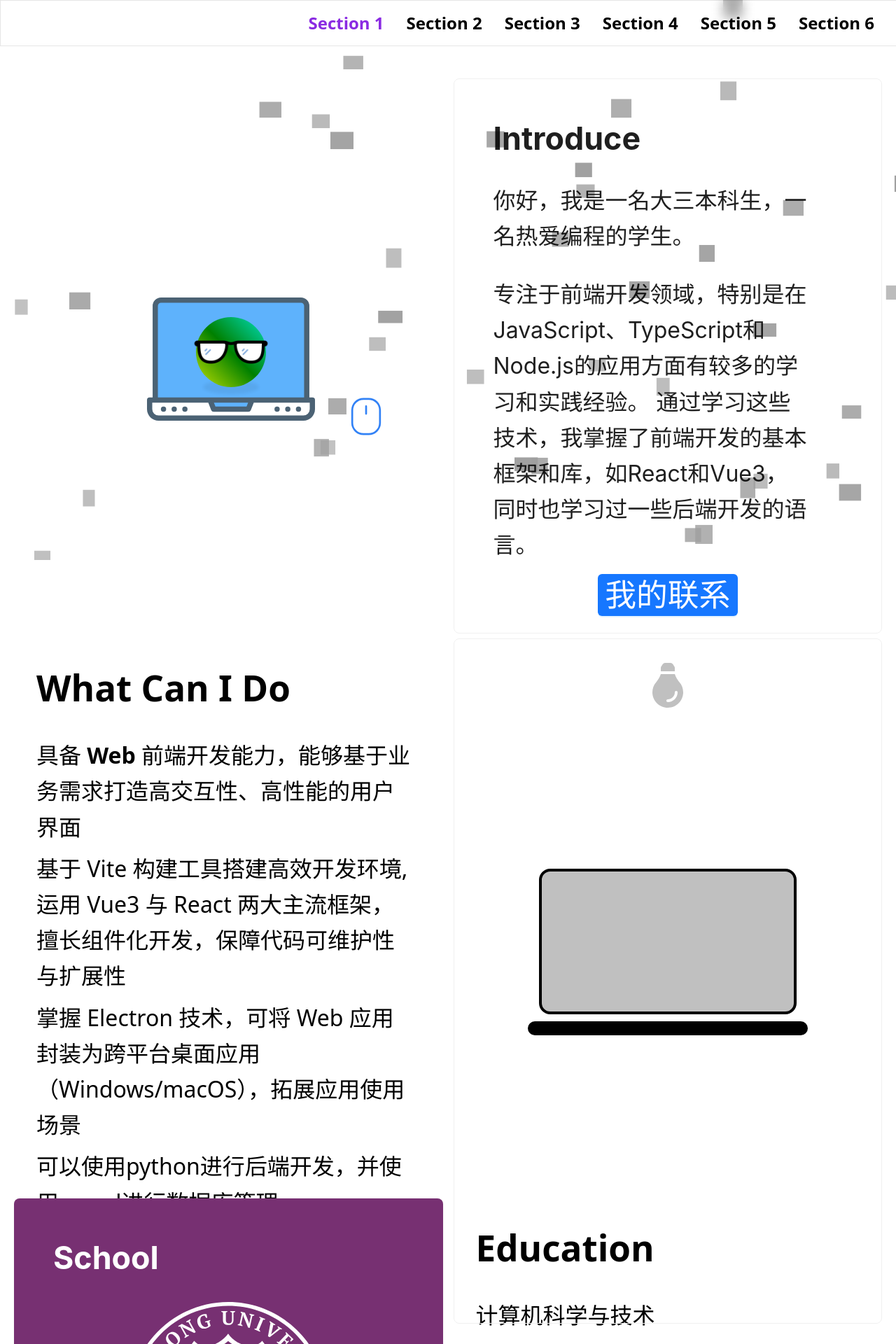
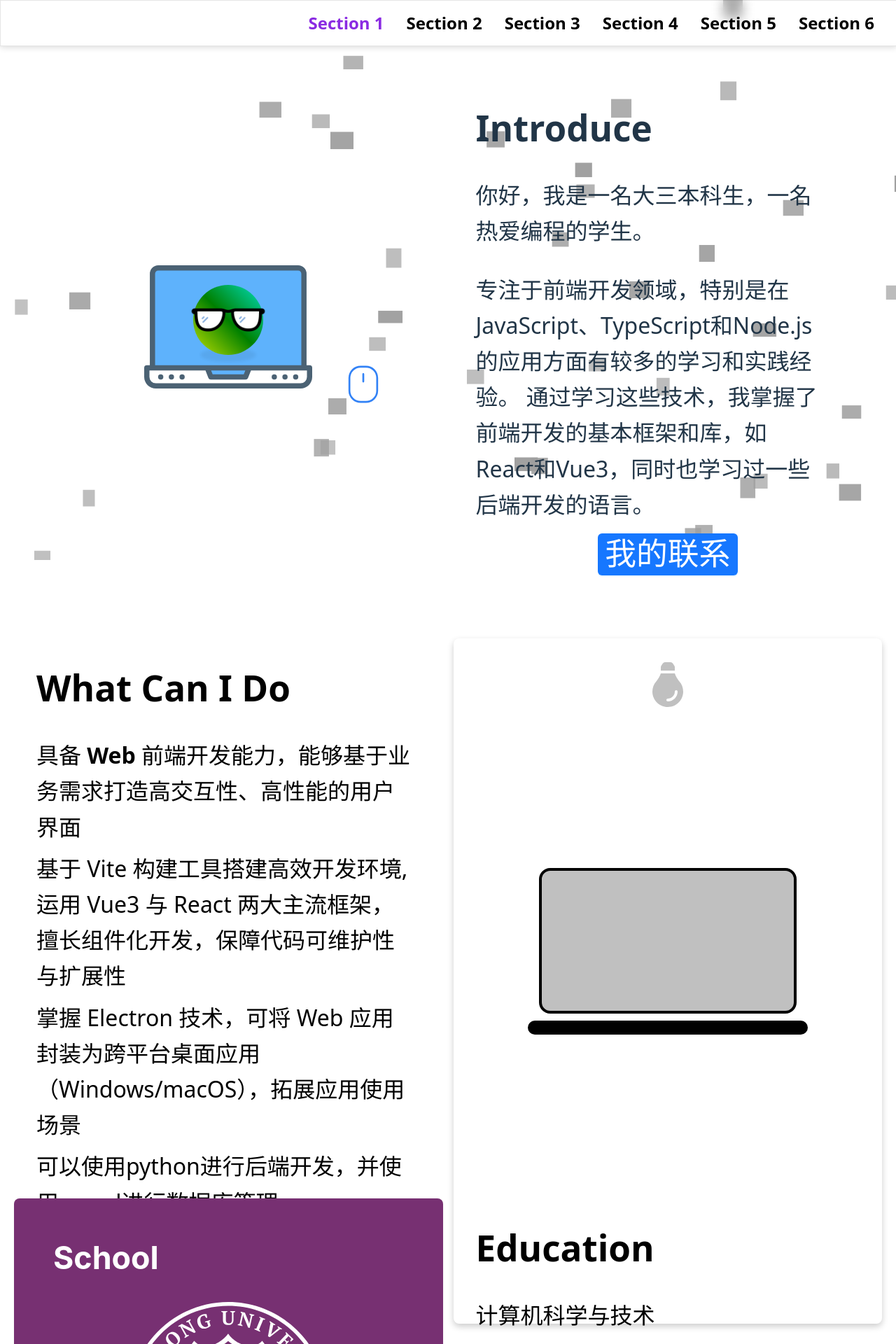
Before and after one commit to aihixi/myweb, a React (Vite) app: page / in a window 1280 px wide. Shown: the top 1920 px of the page at 70% size. Built offline with nearby package versions, Linux system fonts and the light colour scheme.

Commit message:
暂时阴影

```diff
--- a/src/components/myanimation/myPc/Mypc.css
+++ b/src/components/myanimation/myPc/Mypc.css
@@ -8,6 +8,7 @@
   background-color: transparent;
   display: flex; /* 添加弹性盒子布局 */
   justify-content: center; /* 水平居中 */
+  box-shadow: 0 4px 10px 0.1px rgba(0, 0, 0, 0.2)!important;
   overflow: hidden;
 }
 
--- a/src/components/myanimation/myPc/Mypc.tsx
+++ b/src/components/myanimation/myPc/Mypc.tsx
@@ -79,7 +79,7 @@ const Mypc: React.FC = () => {
 
   return (
     <Card className='myPCcard'
-      hoverable
+      variant='borderless'
     >
       <div style={{width: '100%'}}>
         <div className="myPC">
--- a/src/components/newanchor/NewAnchor.css
+++ b/src/components/newanchor/NewAnchor.css
@@ -16,6 +16,7 @@
   padding-left: 32px;
   padding-right: 32px;
   gap: 32px;
+  box-shadow: 0 0px 10px 0.1px rgba(0, 0, 0, 0.2)!important;
   z-index: 1000;
 }
 
--- a/src/views/part1/Part1.css
+++ b/src/views/part1/Part1.css
@@ -8,14 +8,13 @@
 }
 
 .part1leftcard {
-    /* width: 100%; */
-    /* height: 400px; */
+    background-color: transparent;
     display: flex;
-    width: 100%;
-    height: 100%;
+    flex-direction: column;
+    justify-content: center;
     align-items: center;
-    justify-content: center;
-    padding: 4px;
+    /* height: 100vh; */
+    /* box-shadow: 0 4px 10px 0.1px rgba(0, 0, 0, 0.2)!important; */
 }
 
 .rightcontent {
--- a/src/views/part1/Part1.tsx
+++ b/src/views/part1/Part1.tsx
@@ -1,5 +1,5 @@
 import React from 'react';
-import { Button, Card } from 'antd';
+import { Button } from 'antd';
 import './Part1.css';
 import Shpere from '../../components/myanimation/myShpere/Shpere';
 import Part1Text from '../../components/mytext/part1text/Part1Text';
@@ -10,11 +10,14 @@ const Part1: React.FC = () => {
             <div className='part1'>
                 <div
                     className='part1leftcard'
+                    // variant='borderless'
                 >
                     <Shpere />
                     {/* <img src={ig} className='part1img' /> */}
                 </div>
-                <Card hoverable className='rightcontent'>
+                <div
+                    className='rightcontent'
+                >
                     <Part1Text />
                     <div className='buttondiv'>
                         <Button
@@ -29,7 +32,7 @@ const Part1: React.FC = () => {
                             </h1>
                         </Button>
                     </div>
-                </Card>
+                </div>
             </div>
         </div>
     );
--- a/src/views/part5/Part5.css
+++ b/src/views/part5/Part5.css
@@ -1,6 +1,3 @@
 .part5 {
   padding: 20px;
-  display: flex;
-  align-items: center;
-  justify-content: center;
 }
--- a/src/views/part5/Part5.tsx
+++ b/src/views/part5/Part5.tsx
@@ -7,7 +7,7 @@ const Part5: React.FC = () => {
 
 
   return (
-    <div style={{height: '100%'}}>
+    <div style={{height: '100%', paddingTop: '64px'}}>
       <div className='part5'>
         <div>
           <div>
```
